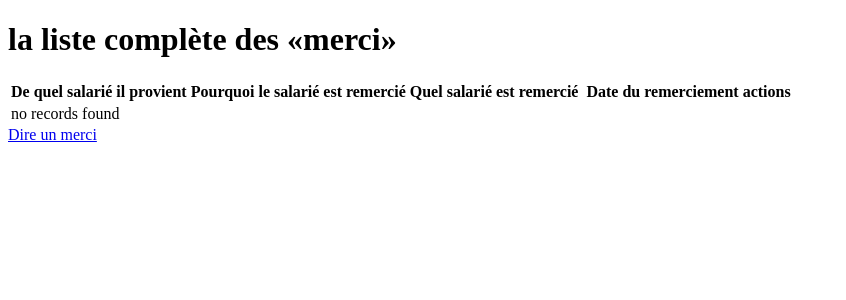
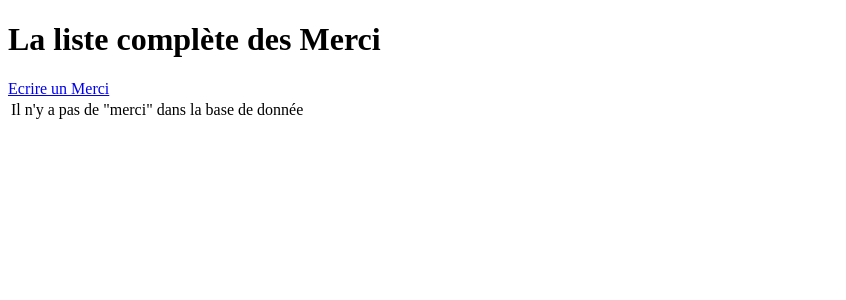
Before and after one commit to Foucher2023/nicomak, a Symfony app: template SymfonyProject/ThanksPages/templates/thanks/index.html.twig in a window 1280 px wide. Shown: the top 300 px of the page, without its empty margins (0-846 px from the left). Run offline with Twig, Linux system fonts and the light colour scheme; the template is opened without the code that fills it, so the values that code supplies are empty; some libraries are stand-ins or nearby versions.

Commit message:
front of base page ok (add index of users with icon) , front of index thanks WIP (add filters and delete button) ,front of Edit thanks WIP(make a css file for the forms ) , front of new thanks Todo, add a connexion page

```diff
--- a/SymfonyProject/ThanksPages/src/Controller/ThanksController.php
+++ b/SymfonyProject/ThanksPages/src/Controller/ThanksController.php
@@ -17,9 +17,10 @@ class ThanksController extends AbstractController
     #[Route('/', name: 'app_thanks_index', methods: ['GET'])]
     public function index(ThanksRepository $thanksRepository): Response
     {
+        $thanks = $thanksRepository->findBy([], ['TkDate' => 'DESC']);
         return $this->render('thanks/index.html.twig', [
-            'thanks' => $thanksRepository->findAll(),
-        ]);
+        'thanks' => $thanks,
+    ]);
     }
 
     #[Route('/new', name: 'app_thanks_new', methods: ['GET', 'POST'])]
--- a/SymfonyProject/ThanksPages/templates/default.html.twig
+++ b/SymfonyProject/ThanksPages/templates/default.html.twig
@@ -6,7 +6,7 @@
 {% block title %}Page d'acceuille{% endblock %}
 
 {% block body %}
-    <div class="entreprise-container">
+    <div class="center-container">
     <!-- Image -->
     <div class="image-section">
         <img src="{{ entreprise.image_url }}" alt="{{ "icone de l'entreprise" }}" class="entreprise-image">
--- a/SymfonyProject/ThanksPages/templates/thanks/_delete_form.html.twig
+++ b/SymfonyProject/ThanksPages/templates/thanks/_delete_form.html.twig
@@ -1,4 +1,6 @@
-<form method="post" action="{{ path('app_thanks_delete', {'id': thank.id}) }}" onsubmit="return confirm('Are you sure you want to delete this item?');">
+<div class="button-section">
+<form method="post" action="{{ path('app_thanks_delete', {'id': thank.id}) }}" onsubmit="return confirm(' êtes vous sûr de vouloir supprimer ce Merci ?');">
     <input type="hidden" name="_token" value="{{ csrf_token('delete' ~ thank.id) }}">
-    <button class="btn">Delete</button>
+        <a>Supprimer ce "Merci" </a>
 </form>
+</div>
--- a/SymfonyProject/ThanksPages/templates/thanks/index.html.twig
+++ b/SymfonyProject/ThanksPages/templates/thanks/index.html.twig
@@ -1,38 +1,52 @@
 {% extends 'base.html.twig' %}
 
-{% block title %}liste des merci{% endblock %}
+{% block title %}Liste des Merci{% endblock %}
 
 {% block body %}
-    <h1>la liste complète des «merci»</h1>
-
+<div class="center-container">
+    <!-- Title Section -->
+    <div class="title-section">
+        <h1>La liste complète des Merci</h1>
+    </div>
+    <!-- Button Section -->
+    <div class="button-section">
+        <a href="{{ path('app_thanks_new') }}">Ecrire un Merci</a>
+    </div>
+    <!-- Table Section -->
     <table class="table">
         <thead>
+            {% if thanks|length > 0 %}
             <tr>
                 <th>De quel salarié il provient</th>
                 <th>Pourquoi le salarié est remercié</th>
-                <th>Quel salarié est remercié<th>
+                <th>Quel salarié est remercié</th>
                 <th>Date du remerciement</th>
-                <th>actions</th>
+                <th>Actions</th>
             </tr>
+        {% endif %}
+
         </thead>
         <tbody>
         {% for thank in thanks %}
             <tr>
-                <td>{{thank.TksBy}}</td>
+                <td>{{ thank.TksBy }}</td>
                 <td>{{ thank.Text }}</td>
-                <td>{{ thank.TksFor}}</td>
+                <td>{{ thank.TksFor }}</td>
                 <td>{{ thank.TkDate ? thank.TkDate|date('Y-m-d H:i:s') : '' }}</td>
                 <td>
-                    <a href="{{ path('app_thanks_edit', {'id': thank.id}) }}">edit</a>
+                <div class="button-section">
+                    <a href="{{ path('app_thanks_edit', {'id': thank.id}) }}">Edit</a>
+                    </div>
                 </td>
             </tr>
         {% else %}
             <tr>
-                <td colspan="4">no records found</td>
+                <td colspan="5" class="text-section">Il n'y a pas de "merci" dans la base de donnée</td>
             </tr>
+
         {% endfor %}
         </tbody>
     </table>
-
-    <a href="{{ path('app_thanks_new') }}">Dire un merci</a>
+        <br>
+    </div>
 {% endblock %}
```
Also changed, not shown: SymfonyProject/ThanksPages/src/DataFixtures/AppFixtures.php (+23 -8 lines), SymfonyProject/ThanksPages/templates/thanks/edit.html.twig (+10 -4 lines).
